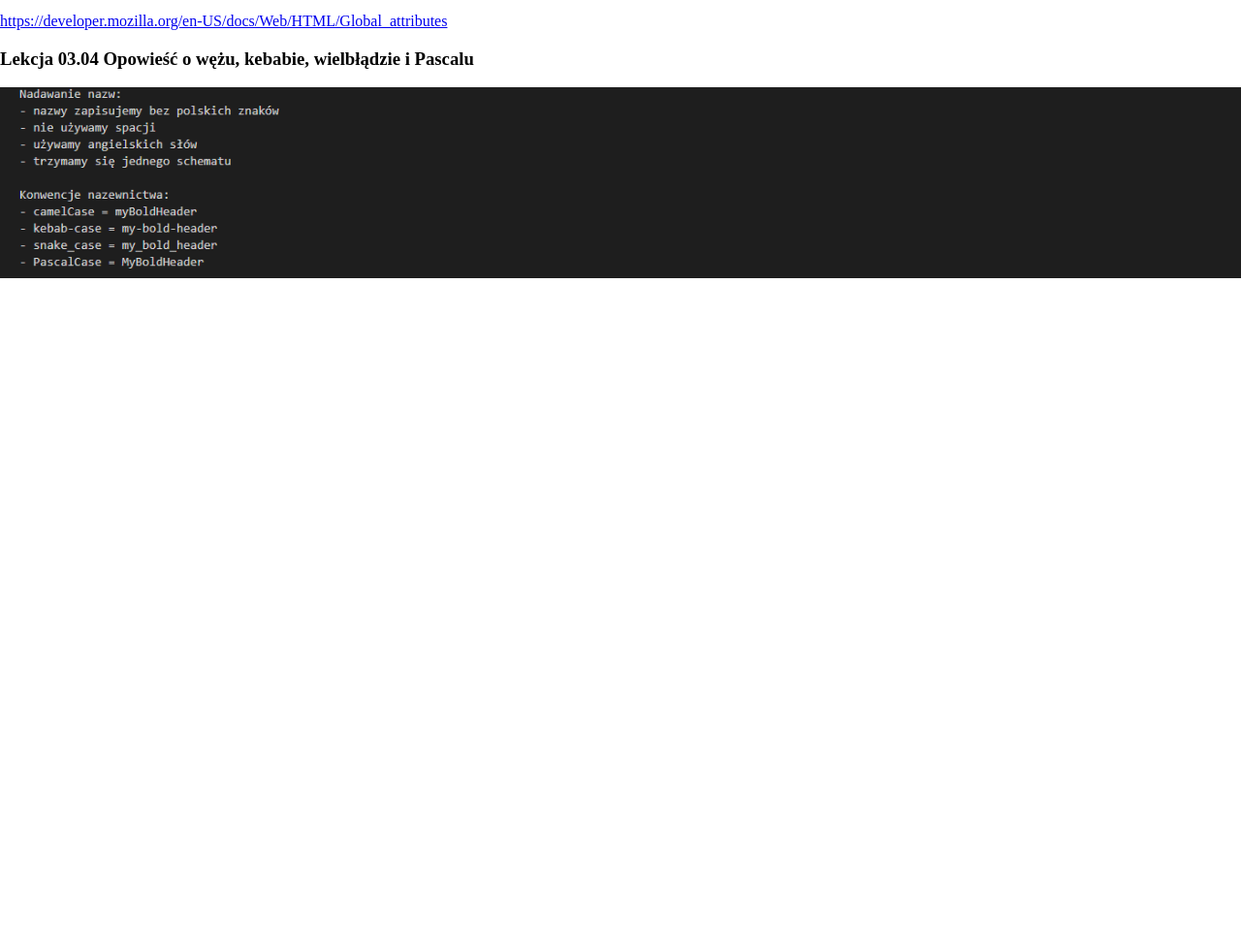
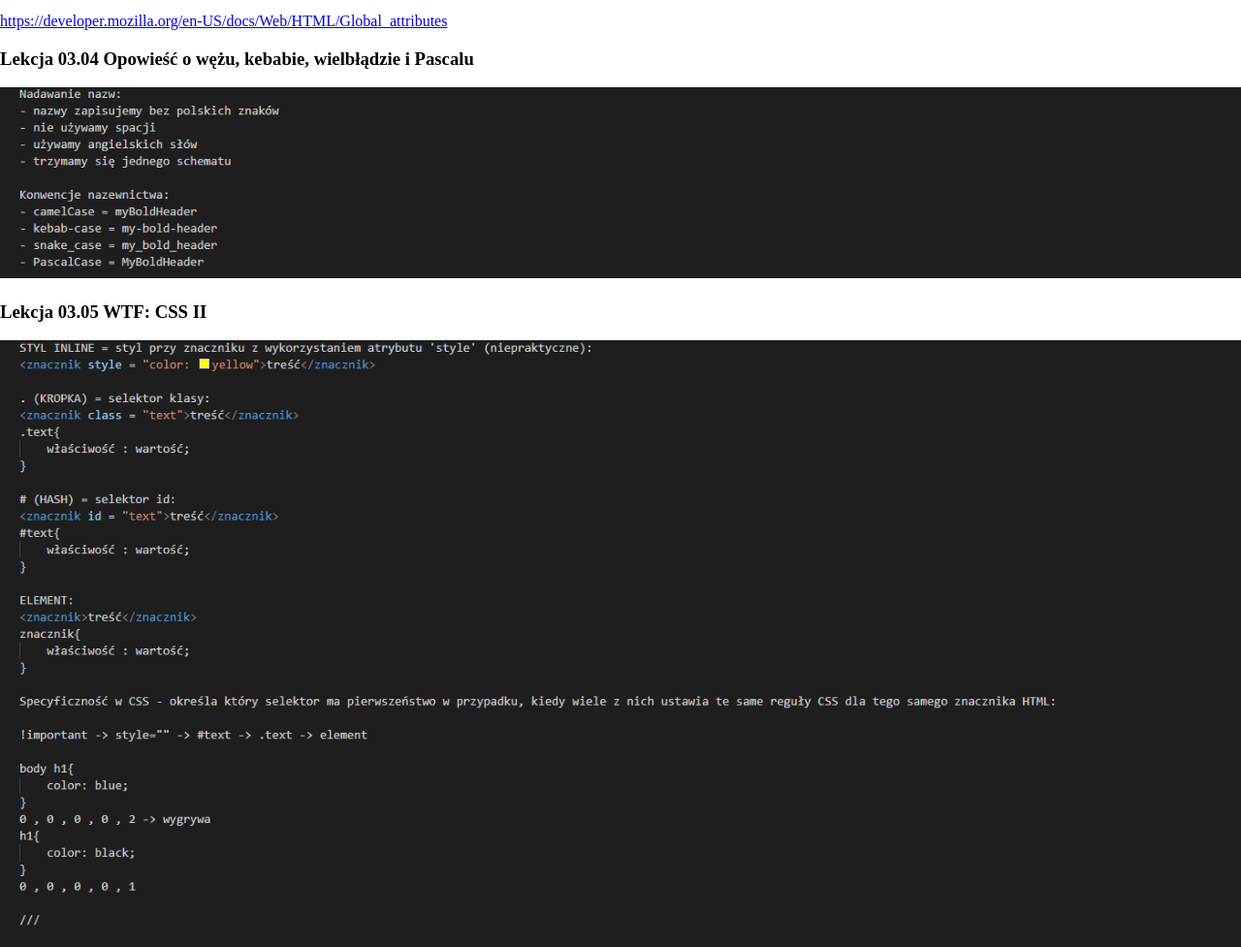
Before and after one commit to AleksandraBozenko/kurs-WTF, a website built with webpack: page src/pages/index.html in a window 1280 px wide. Shown: the part 2557-3534 px from the top of the page at 97% size. Before the commit the page ends 2849 px from the top, so only its background shows below. Built offline with nearby package versions, Linux system fonts and the light colour scheme.

Commit message:
Add lesson 03.05

```diff
--- a/src/pages/index.html
+++ b/src/pages/index.html
@@ -103,6 +103,11 @@
         <h3 class="article__title">Lekcja 03.04 Opowieść o wężu, kebabie, wielbłądzie i Pascalu</h3>
         <img class="article__image" src="/src/assets/img/03.04.png" alt = "notatki">
       </article>
+      <article class="article">
+        <h3 class="article__title">Lekcja 03.05 WTF: CSS II</h3>
+        <img class="article__image" src="/src/assets/img/03.05-1.png" alt = "notatki">
+        <img class="article__image" src="/src/assets/img/03.05-2.png" alt = "notatki">
+      </article>
     </section>
   </main>
 </body>
```
Also changed, not shown: src/assets/img/03.05-1.png (added), src/assets/img/03.05-2.png (added).
